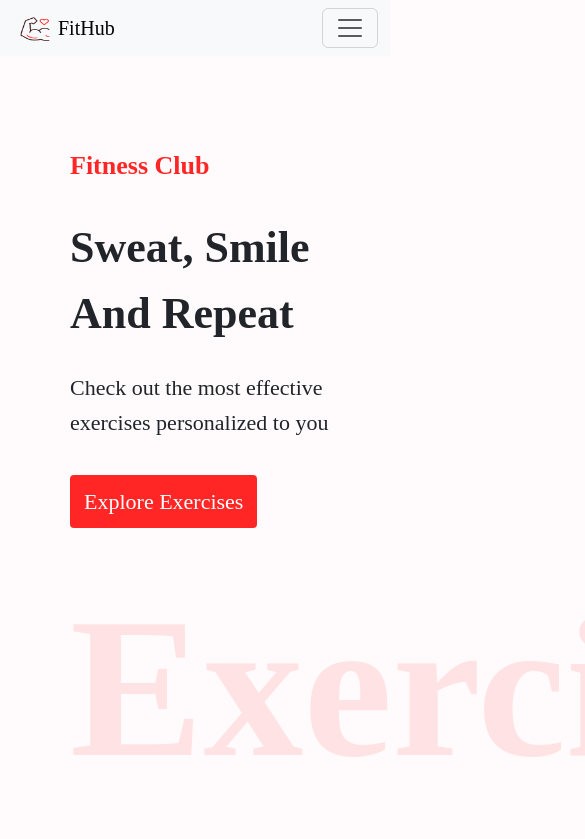
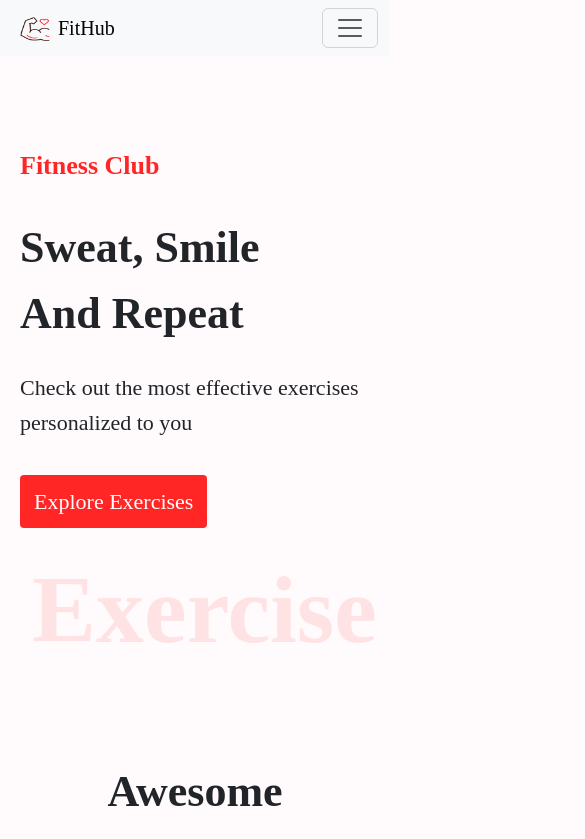
Before and after one commit to Priti0829/FitnesHub, a React (Create React App) app: page / in a window 390 px wide. Shown: the top 839 px of the page, 585 px wide, since content can reach past the window. Built offline with nearby package versions, Linux system fonts and the light colour scheme; no server answers.

Commit message:
responsive

```diff
--- a/src/App.css
+++ b/src/App.css
@@ -104,6 +104,14 @@ body {
   text-decoration: none;
 }
 
+.hero-font {
+  font-weight: 600;
+  color: #FF2625;
+  opacity: 0.1;
+  font-size: 200px;
+  margin-top: 20px;
+}
+
 
 @media screen and (max-width: 1200px) {
   .detail-image {
@@ -134,6 +142,30 @@ body {
   }
 }
 
+@media (max-width:783px) {
+  .hero-font {
+    font-size: 8rem;
+  }
+}
+
+@media (max-width:600px) {
+  .detail-exercise {
+    flex-direction: column;
+  }
+}
+
+@media (max-width:497px) {
+  .hero-font {
+    font-size: 6rem;
+  }
+}
+
+@media (max-width:384px) {
+  .hero-font {
+    font-size: 4rem;
+  }
+}
+
 @media screen and (max-width: 400px) {
   .exercise-card {
     width: 280px;
--- a/src/components/Detail.js
+++ b/src/components/Detail.js
@@ -22,7 +22,7 @@ const Detail = ({ exerciseDetail }) => {
   ];
 
   return (
-    <div
+    <div className="detail-exercise"
       style={{
         display: "flex",
         // flexDirection: "column",
--- a/src/components/ExerciseCard.js
+++ b/src/components/ExerciseCard.js
@@ -8,12 +8,12 @@ const ExerciseCard = ({ exercise }) => {
       to={`/exercise/${exercise.id}`}
       style={{ textDecoration: "none", color: "inherit" }}
     >
-      <div className="exercise-card my-3" style={{ position: "relative" }}>
+      <div className="card my-3" style={{ position: "relative" }}>
         <img
           src={exercise.gifUrl}
           alt={exercise.name}
           loading="lazy"
-          style={{ width: "100%", borderRadius: "10px" }}
+          style={{ borderRadius: "10px" }}
         />
         <div
           style={{
--- a/src/components/ExerciseVideos.js
+++ b/src/components/ExerciseVideos.js
@@ -9,7 +9,7 @@ const ExerciseVideos = ({ exerciseVideos, name }) => {
       <div style={{ fontSize: '44px', fontWeight: 700, color: '#000', marginBottom: '33px' }}>
         Watch <span style={{ color: '#FF2625', textTransform: 'capitalize' }}>{name}</span> exercise videos
       </div>
-      <div style={{ display: 'flex', flexDirection: 'row', gap: '0px', flexWrap: 'wrap', alignItems: 'center' }}>
+      <div style={{ display: 'flex', flexDirection: 'row', gap: '20px', flexWrap: 'wrap', alignItems: 'center', justifyContent: "center" }}>
         {exerciseVideos.slice(0, 3).map((item, index) => (
           <a
             key={index}
--- a/src/components/Exercises.js
+++ b/src/components/Exercises.js
@@ -40,7 +40,7 @@ const Exercises = ({ exercises, setExercises, bodyPart }) => {
   // if (!currentExercises.length) return <Loader />;
 
   return (
-    <div id="exercises" style={{ marginTop: "50px", padding: "20px" }}>
+    <div className="container" id="exercises" style={{ marginTop: "50px", padding: "20px" }}>
       <div
         style={{ fontSize: "39px", fontWeight: "bold", marginBottom: "46px" }}
       >
--- a/src/components/HeroBanner.js
+++ b/src/components/HeroBanner.js
@@ -3,10 +3,9 @@ import React from "react";
 import HeroBannerImage from "../assets/images/banner.png";
 
 const HeroBanner = () => (
-  <div
+  <div className="Hero-banner "
     style={{
       marginTop: "70px",
-      marginLeft: "50px",
       position: "relative",
       padding: "20px",
     }}
@@ -48,16 +47,7 @@ const HeroBanner = () => (
         Explore Exercises
       </a>
     </div>
-    <div
-      style={{
-        fontWeight: 600,
-        color: "#FF2625",
-        opacity: "0.1",
-        display: "block",
-        fontSize: "200px",
-        marginTop: "20px",
-      }}
-    >
+    <div className="container hero-font" >
       Exercise
     </div>
     <img
--- a/src/components/SearchExercises.js
+++ b/src/components/SearchExercises.js
@@ -28,9 +28,9 @@ const SearchExercises = ({ setExercises, bodyPart, setBodyPart }) => {
 
       const searchedExercises = exercisesData.filter(
         (item) => item.name.toLowerCase().includes(search)
-               || item.target.toLowerCase().includes(search)
-               || item.equipment.toLowerCase().includes(search)
-               || item.bodyPart.toLowerCase().includes(search),
+          || item.target.toLowerCase().includes(search)
+          || item.equipment.toLowerCase().includes(search)
+          || item.bodyPart.toLowerCase().includes(search),
       );
 
       window.scrollTo({ top: 1800, left: 100, behavior: 'smooth' });
@@ -41,7 +41,7 @@ const SearchExercises = ({ setExercises, bodyPart, setBodyPart }) => {
   };
 
   return (
-    <div
+    <div className="container "
       style={{
         display: "flex",
         flexDirection: "column",
@@ -75,7 +75,7 @@ const SearchExercises = ({ setExercises, bodyPart, setBodyPart }) => {
             fontWeight: "700",
             border: "none",
             borderRadius: "4px",
-            width: "350px",
+            marginRight: "1.5rem",
             backgroundColor: "#fff",
             borderRadius: "40px",
             padding: "0 20px",
--- a/src/pages/Home.js
+++ b/src/pages/Home.js
@@ -10,7 +10,7 @@ const Home = () => {
 
   console.log(bodyPart);
   return (
-    <div>
+    <div className=' '>
       <HeroBanner />
       <SearchExercises setExercises={setExercises} bodyPart={bodyPart} setBodyPart={setBodyPart} />
       <Exercises exercises={exercises} setExercises={setExercises} bodyPart={bodyPart} />
```
